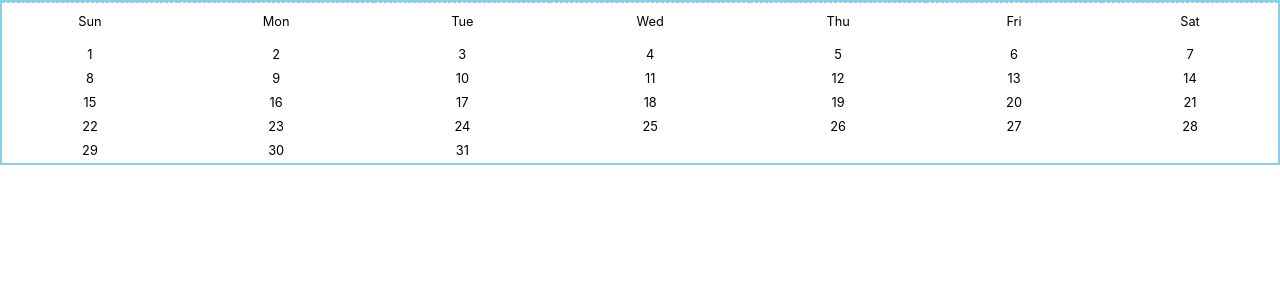
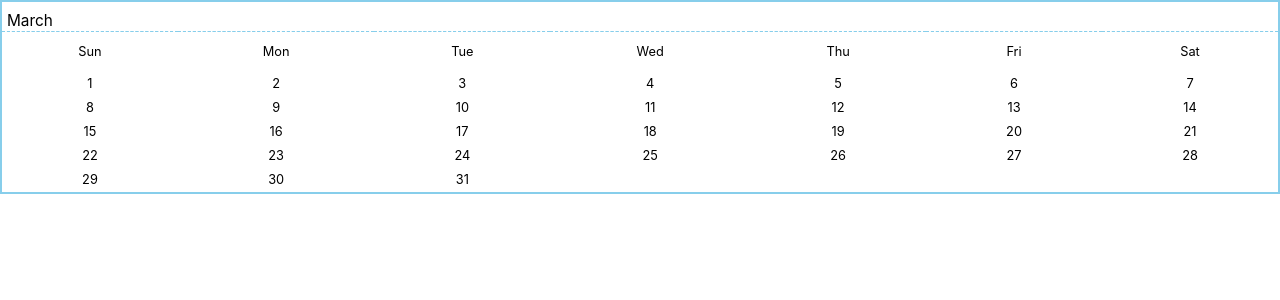
Before and after one commit to hotmailbelike/mern-calendar-frontend, a React (Create React App) app: page / in a window 1280 px wide. Shown: the top 300 px of the page. Built offline with nearby package versions, Linux system fonts and the light colour scheme.

Commit message:
Display Month Selector

```diff
--- a/src/components/CalendarApp.js
+++ b/src/components/CalendarApp.js
@@ -10,17 +10,17 @@ export default class funcName extends React.Component {
 	state = {
 		dateContext: moment(),
 		today: moment(),
-		showMonthPopup: false,
-		showYearPopup: false
+		showMonthList: false,
+		showYearSelector: false
 	};
 
 	weekdayNames = moment.weekdays();
 	weekdayShortNames = moment.weekdaysShort();
-	monthsNames = moment.months();
+	monthNames = moment.months();
 
-	year = () => this.state.dateContext.format('Y');
+	currentYear = () => this.state.dateContext.format('Y');
 
-	month = () => this.state.dateContext.format('MMMM');
+	currentMonth = () => this.state.dateContext.format('MMMM');
 
 	daysInMonth = () => this.state.dateContext.daysInMonth();
 
@@ -36,6 +36,34 @@ export default class funcName extends React.Component {
 	/*
     firstDay: 0 -> Sunday, ..... , 6 -> Saturday
   */
+
+	onMonthListClick = () => this.setState({ showMonthList: !this.state.showMonthList });
+
+	onMonthClick = (monthName) => {
+		let monthNumber = this.monthNames.indexOf(monthName);
+		let dateContext = this.state.dateContext;
+	};
+
+	//Components (will be separated later)
+
+	Month = (props) => (
+		<div className='month'>
+			{props.monthNames.map((monthName) => (
+				<div key={monthName}>
+					<a href='#' onClick={() => this.onMonthClick(monthName)}>
+						{monthName}
+					</a>
+				</div>
+			))}
+		</div>
+	);
+
+	MonthList = (props) => (
+		<span className='label-month' onClick={this.onMonthListClick}>
+			{this.currentMonth()}
+			{this.state.showMonthList && <this.Month monthNames={this.monthNames}></this.Month>}
+		</span>
+	);
 
 	render() {
 		let weekdayNames = this.weekdayShortNames.map((day) => (
@@ -87,7 +115,11 @@ export default class funcName extends React.Component {
 			<div className='calendar-container' /* style={this.props.style} */>
 				<table className='calendar'>
 					<thead>
-						<tr className='calendar-header'></tr>
+						<tr className='calendar-header'>
+							<td colSpan='5'>
+								<this.MonthList></this.MonthList>
+							</td>
+						</tr>
 					</thead>
 					<tbody>
 						<tr>{weekdayNames}</tr>
--- a/src/styles/component_styles/_CalendarApp.scss
+++ b/src/styles/component_styles/_CalendarApp.scss
@@ -67,14 +67,14 @@ tr {
 	color: black;
 }
 
-.month-popup {
+.month {
 	position: absolute;
 	padding: 5px;
 	background: white;
 	border: 2px solid skyblue;
 }
 
-.month-popup div {
+.month div {
 	padding: 0.3em;
 }
 
```
